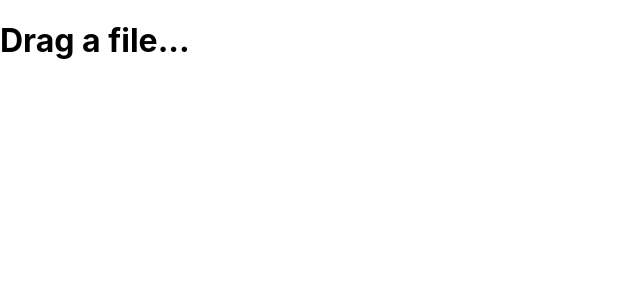
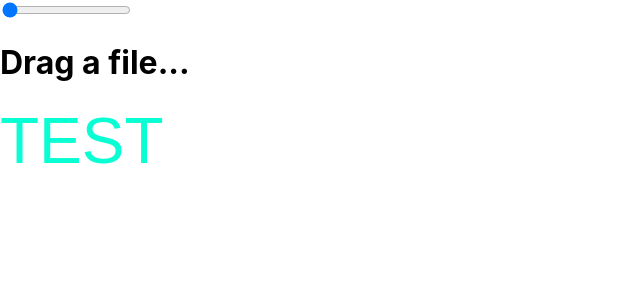
Before and after one commit to qiubit/asciipad, a Next.js app: page /playground/file-upload in a window 1280 px wide. Shown: the top 300 px of the page, without its empty margins (0-640 px from the left). Built offline with nearby package versions, Linux system fonts and the light colour scheme.

Commit message:
Allow to manipulate text position

```diff
--- a/components/FileUpload.tsx
+++ b/components/FileUpload.tsx
@@ -3,9 +3,17 @@ import { useState } from 'react';
 const FileUpload = () => {
   let [promptText, setPromptText] = useState<string>("Drag a file...")
   let [videoFile, setVideoFile] = useState<string | null>(null);
+  let [textOffsetX, setTextOffsetX] = useState<number>(0);
 
   return (
     <div>
+      <input
+        type="range"
+        min="0"
+        max="200"
+        value={textOffsetX}
+        onChange={evt => setTextOffsetX(parseInt(evt.target.value, 10) ?? 0)}
+      />
       <h1
         onDragEnter={(e) => {
           e.preventDefault()
@@ -32,11 +40,29 @@ const FileUpload = () => {
       >
         {promptText}
       </h1>
-      {videoFile != null ? (
-        <video controls={true} width={640} height={360}>
-          <source src={videoFile} />
-        </video>
-      ): null}
+      <div style={{ position: 'relative' }}>
+        {videoFile != null ? (
+          <video controls={false} width={640} height={360}>
+            <source src={videoFile} />
+          </video>
+        ): null}
+        <p
+          style={{
+            position: 'absolute',
+            top: 0,
+            left: textOffsetX,
+            right: 0,
+            bottom: 0,
+            padding: 0,
+            margin: 0,
+            fontFamily: "Anton, sans-serif",
+            fontSize: 64,
+            color: "#09ffd3"
+          }}
+        >
+          TEST
+        </p>
+      </div>
     </div>
   )
 }
```
